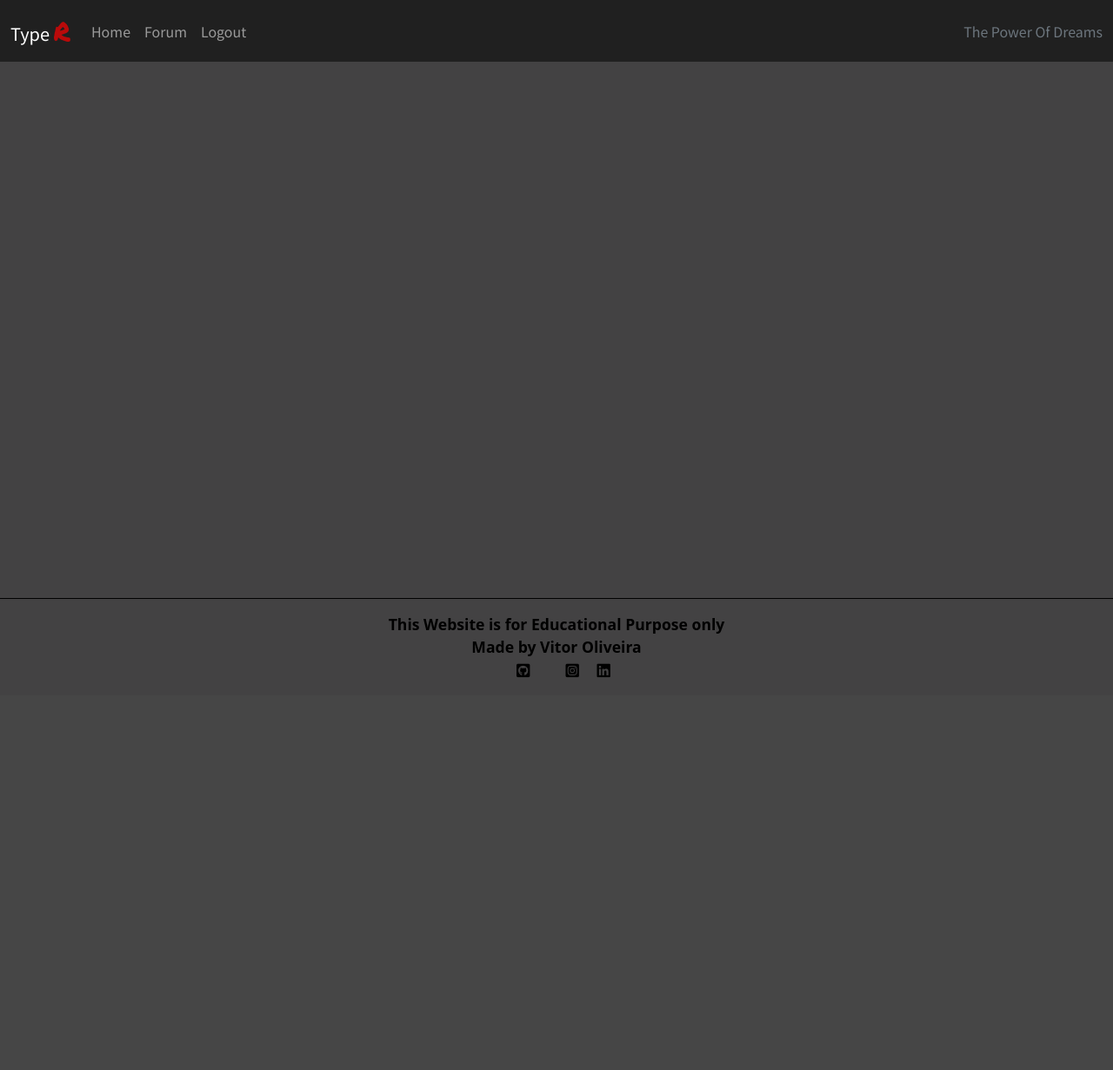
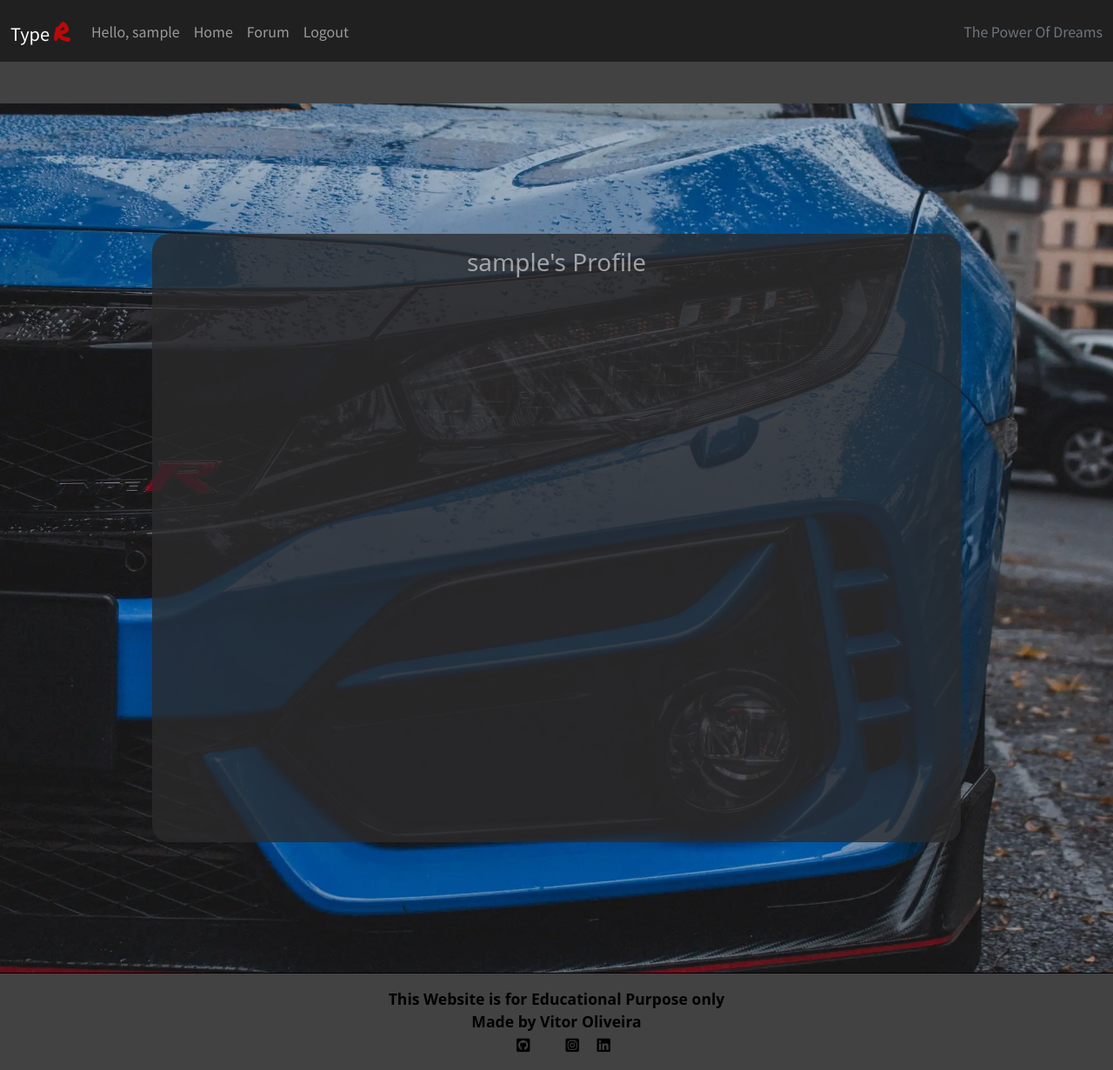
Before and after one commit to b1ndark/project4, a Django app: template profiles/templates/profiles/profile.html in a window 1280 px wide. Shown: the whole page at 87% size. Before the commit the page ends 779 px from the top, so only its background shows below. Run offline with Django 3.2, Linux system fonts and the light colour scheme; the template is opened without the code that fills it, so the values that code supplies are empty; the visitor is signed in with stand-in values (Sample User, id 1).

Commit message:
add username to nav bar, profile html structure & forms.py

```diff
--- a/profiles/templates/profiles/profile.html
+++ b/profiles/templates/profiles/profile.html
@@ -1 +1,28 @@
 {% extends 'base.html' %}
+
+{% block title %}Profile{% endblock %}
+
+{% load static %}
+
+{% block content %}
+<!--            Profile container            -->
+<section class="align-items-center mt-5 home-main-section">
+    <div class="container">
+        <div class="row">
+            <!--            Container            -->
+            <div class="home-card col-10 text-center">
+                <h3 class="mb-5 mt-3">{{ user.username }}'s Profile</h3>
+                <p>
+
+                </p>
+                <p>
+
+                </p>
+                <p>
+
+                </p>
+            </div>
+        </div>
+    </div>
+</section>
+{% endblock %}
--- a/templates/includes/header.html
+++ b/templates/includes/header.html
@@ -19,6 +19,12 @@
     </button>
     <div class="collapse navbar-collapse" id="navbarText">
       <ul class="navbar-nav me-auto mb-2 mb-lg-0">
+        {% if user.is_authenticated %}
+        <li class="nav-item">
+            <a class="nav-link {% if url_name == 'forum' %}active{% endif %}" aria-current="page"
+                href="#">Hello, {{ user.username }}</a>
+        </li>
+        {% endif %}
         <li class="nav-item">
           <a
             class="nav-link {% if url_name == 'home' %}active{% endif %}"
```
Also changed, not shown: profiles/forms.py (added, +17 -0 lines), profiles/urls.py (added, +8 -0 lines).
